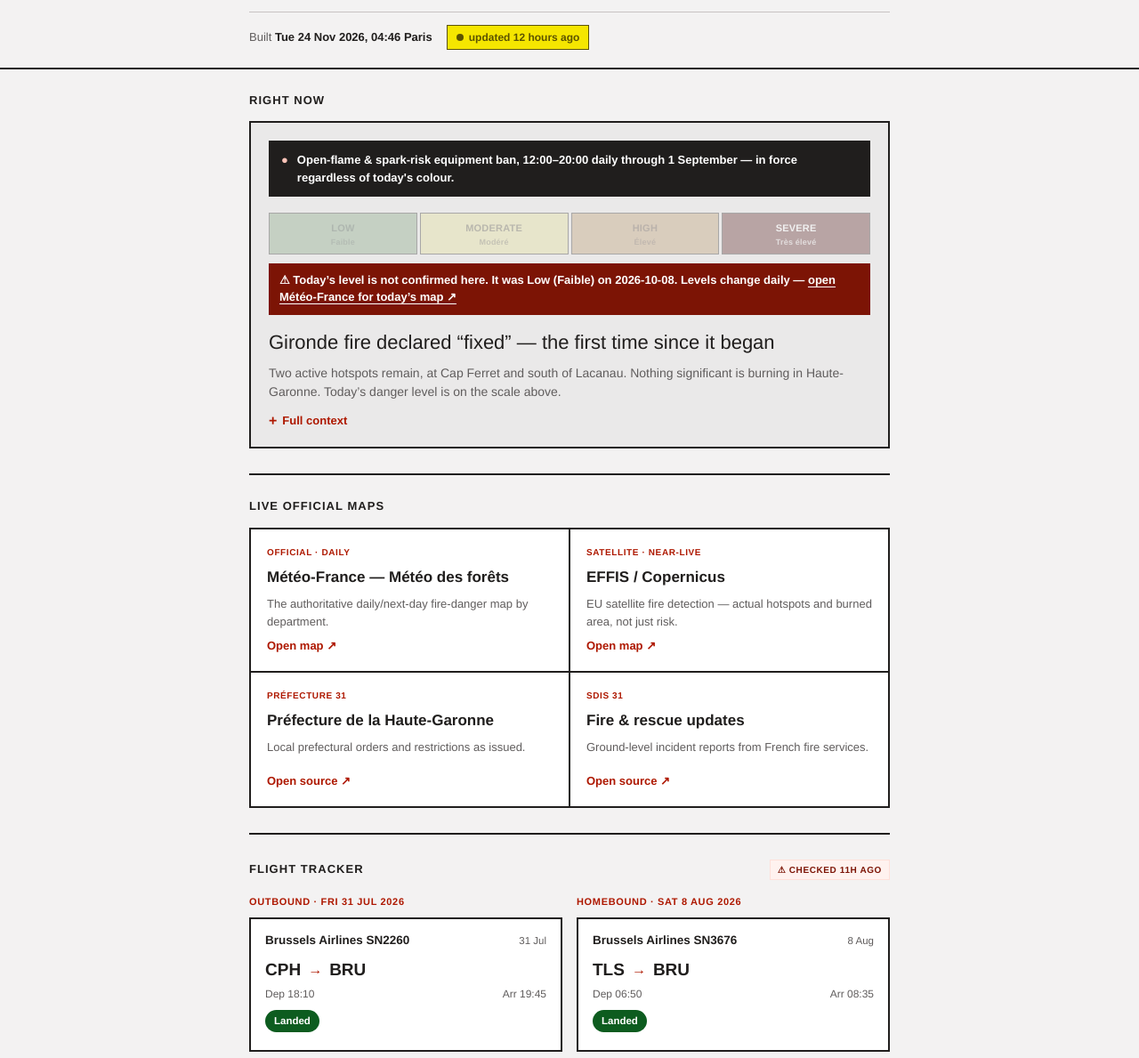
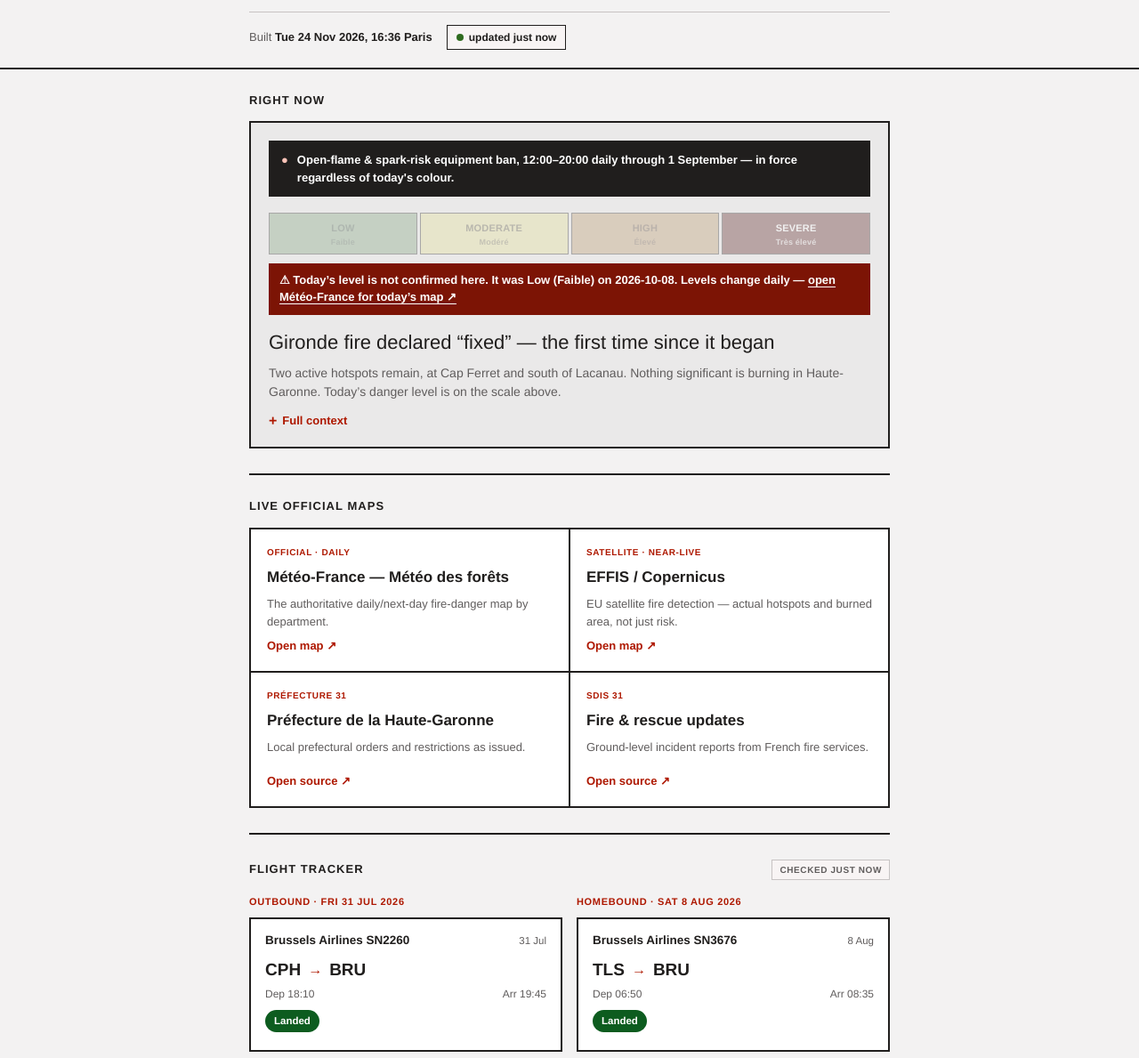
Before and after one commit to RasmusRubin/toulouse-fire-tracker, a plain HTML site: page index.html in a window 1280 px wide. Shown: the part 101-1290 px from the top of the page at 89% size. Drawn offline with Linux system fonts and the light colour scheme.

Commit message:
Update: 2026-11-24 14:36 UTC

```diff
--- a/index.html
+++ b/index.html
@@ -299,7 +299,7 @@
     <span class="eyebrow">Fire Watch · Occitanie / Haute-Garonne</span>
     <h1 class="title">Toulouse Wildfire Tracker</h1>
     <div class="tripbar">
-      <span>Built <span class="stamp" id="build-stamp" data-built="2026-11-24T04:46:19.979852+02:00"><!--STAMP_START-->Tue 24 Nov 2026, 04:46 Paris<!--STAMP_END--></span></span>
+      <span>Built <span class="stamp" id="build-stamp" data-built="2026-11-24T16:36:57.753245+02:00"><!--STAMP_START-->Tue 24 Nov 2026, 16:36 Paris<!--STAMP_END--></span></span>
       <span class="chip fresh" id="age"><span class="dot"></span>updated just now</span>
     </div>
   </div>
@@ -377,7 +377,7 @@
   <section aria-labelledby="flights-h">
     <div class="section-head">
       <h2 class="section-title" id="flights-h">Flight Tracker</h2>
-      <span class="section-tag tag-auto" id="flight-age" data-flight-built="2026-11-24T04:46:19.979852+02:00">Not yet checked</span>
+      <span class="section-tag tag-auto" id="flight-age" data-flight-built="2026-11-24T16:36:57.753245+02:00">Not yet checked</span>
     </div>
     <div class="flight-groups">
       <div class="flight-col">
```
